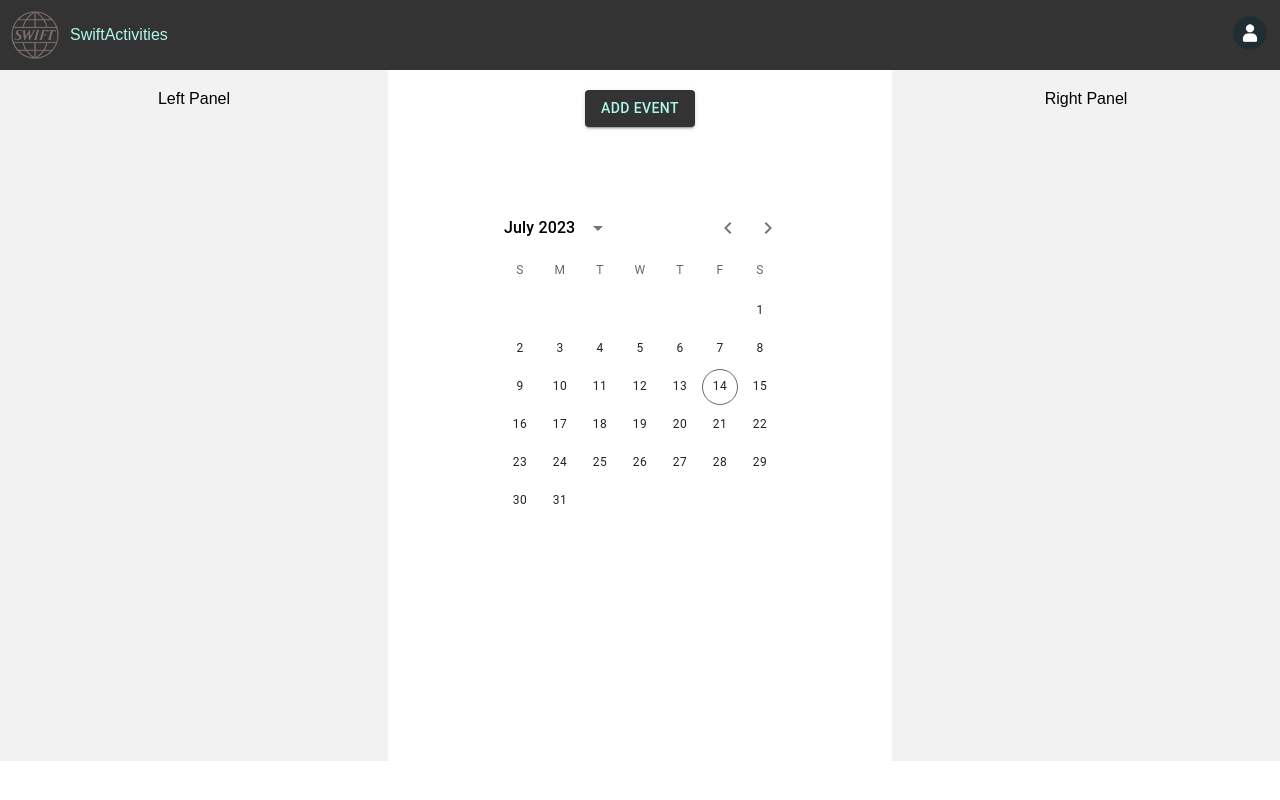
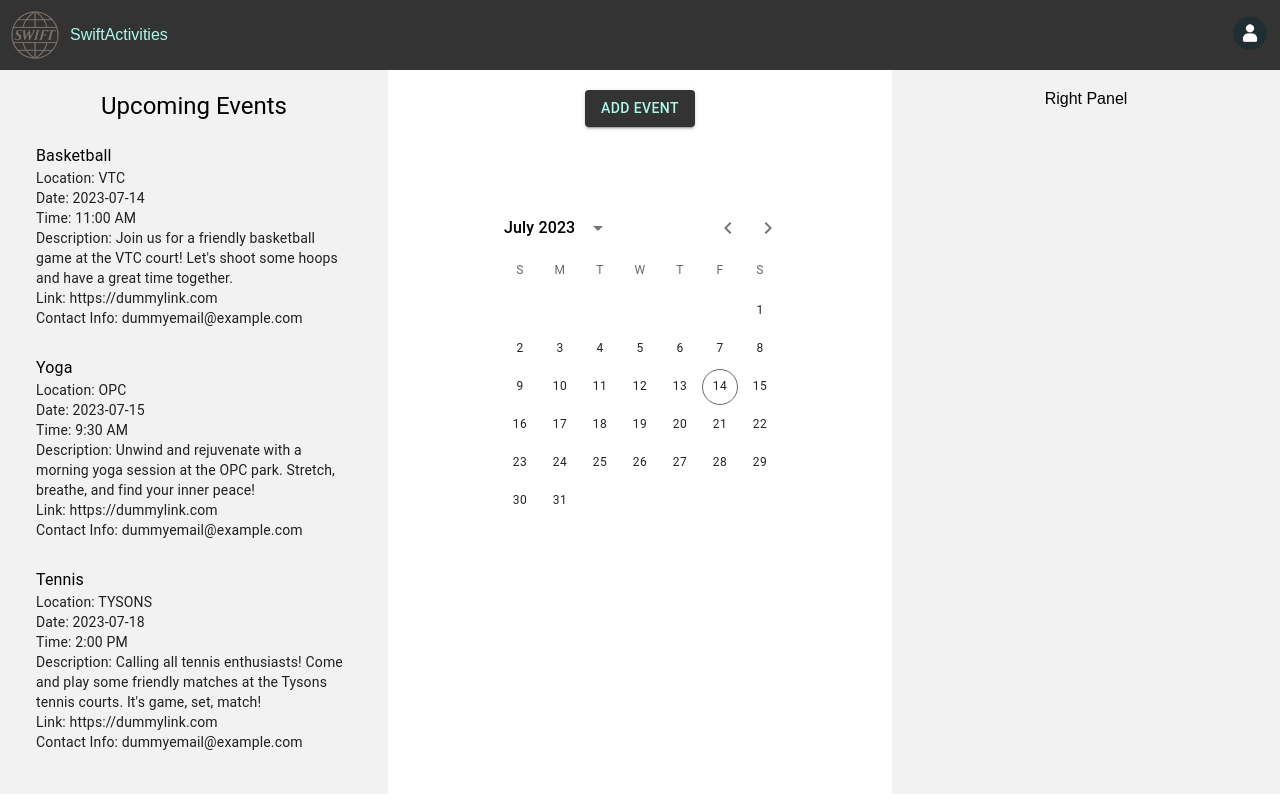
Before and after one commit to hellok0/swift-activites, a React (Create React App) app in the folder activities/: page / in a window 1280 px wide. Built offline with nearby package versions, Linux system fonts and the light colour scheme.

Commit message:
added data and displayed in left panel

```diff
--- /dev/null
+++ b/activities/src/ActivitiesList.js
@@ -0,0 +1,48 @@
+import React from 'react';
+import { Typography, List, ListItem, ListItemText } from '@mui/material';
+
+const ActivitiesList = ({ activities }) => {
+  return (
+    <div>
+      <Typography variant="h5">Upcoming Events</Typography>
+      <List>
+        {activities.map((activity, index) => (
+          <ListItem key={index} alignItems="flex-start">
+            <ListItemText
+              primary={activity.ActivityName}
+              secondary={
+                <>
+                  <Typography component="span" variant="body2" color="textPrimary">
+                    Location: {activity.Location}
+                  </Typography>
+                  <br />
+                  <Typography component="span" variant="body2" color="textPrimary">
+                    Date: {activity.Date}
+                  </Typography>
+                  <br />
+                  <Typography component="span" variant="body2" color="textPrimary">
+                    Time: {activity.Time}
+                  </Typography>
+                  <br />
+                  <Typography component="span" variant="body2" color="textPrimary">
+                    Description: {activity.Description}
+                  </Typography>
+                  <br />
+                  <Typography component="span" variant="body2" color="textPrimary">
+                    Link: {activity.Link}
+                  </Typography>
+                  <br />
+                  <Typography component="span" variant="body2" color="textPrimary">
+                    Contact Info: {activity.ContactInfo}
+                  </Typography>
+                </>
+              }
+            />
+          </ListItem>
+        ))}
+      </List>
+    </div>
+  );
+};
+
+export default ActivitiesList;
--- a/activities/src/App.js
+++ b/activities/src/App.js
@@ -4,6 +4,37 @@ import logo from "./SWIFT_2021_logo.png";
 import avatar from "./avatar.png";
 import Calendar from "./BasicDateCalendar"
 import AddButton from "./AddButton"
+import ActivitiesList from "./ActivitiesList"
+
+const activities = [
+  {
+    "ActivityName": "Basketball",
+    "Location": "VTC",
+    "Date": "2023-07-14",
+    "Time": "11:00 AM",
+    "Description": "Join us for a friendly basketball game at the VTC court! Let's shoot some hoops and have a great time together.",
+    "Link": "https://dummylink.com",
+    "ContactInfo": "dummyemail@example.com"
+  },
+  {
+    "ActivityName": "Yoga",
+    "Location": "OPC",
+    "Date": "2023-07-15",
+    "Time": "9:30 AM",
+    "Description": "Unwind and rejuvenate with a morning yoga session at the OPC park. Stretch, breathe, and find your inner peace!",
+    "Link": "https://dummylink.com",
+    "ContactInfo": "dummyemail@example.com"
+  },
+  {
+    "ActivityName": "Tennis",
+    "Location": "TYSONS",
+    "Date": "2023-07-18",
+    "Time": "2:00 PM",
+    "Description": "Calling all tennis enthusiasts! Come and play some friendly matches at the Tysons tennis courts. It's game, set, match!",
+    "Link": "https://dummylink.com",
+    "ContactInfo": "dummyemail@example.com"
+  }
+];
 
 const App = () => {
   return (
@@ -18,7 +49,9 @@ const App = () => {
         </div>
       </header>
       <div className="container">
-        <div className="panel panel-left">Left Panel</div>
+        <div className="panel panel-left">
+          {<ActivitiesList activities={activities}/>}
+          </div>
         <div className="panel panel-middle">
           {<AddButton buttonColor="#333333" textColor="#acf9e9"/>}
           {<Calendar />}
```
